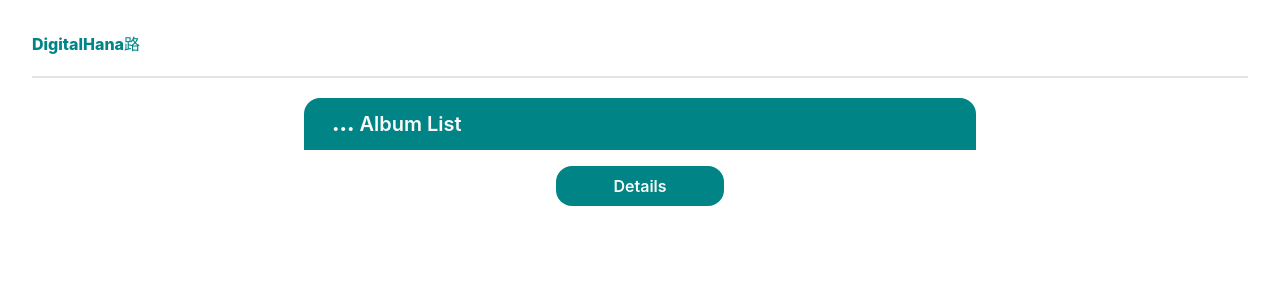
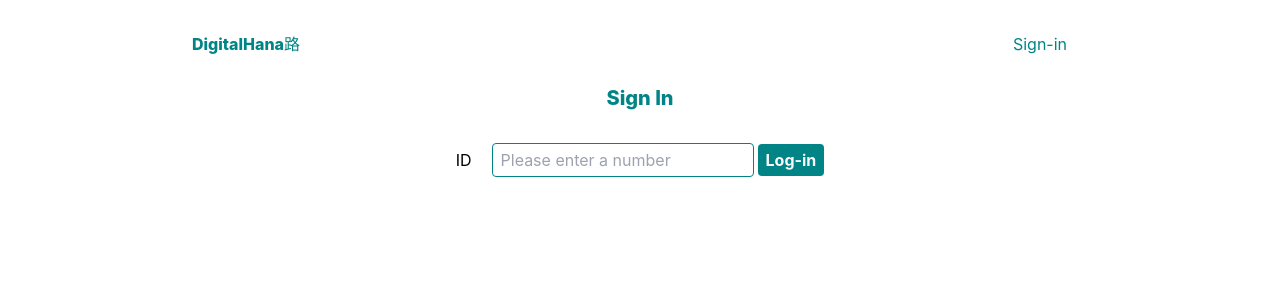
Before and after one commit to jennyjoo/React-Practice, a React (Vite) app in the folder rbvite/: page /login in a window 1280 px wide. Shown: the top 300 px of the page. Built offline with nearby package versions, Linux system fonts and the light colour scheme.

Commit message:
css updaste

```diff
--- a/rbvite/src/App.tsx
+++ b/rbvite/src/App.tsx
@@ -8,14 +8,17 @@ import { AlbumDetail } from './components/AlbumDetail';
 import './App.css';
 import { RequireAuth } from './components/RequireAuth';
 import { NotFound } from './components/ui/NotFound';
+import { Login } from './components/Login';
 
 function App() {
   return (
     <>
       <SessionProvider>
+        <div className='container max-w-4xl mx-auto'>
           <Nav />
           <Routes>
             <Route path='/' element={<Home />} />
+            <Route path='/login' element={<Login />} />
             <Route
               path=':id'
               element={
@@ -35,6 +38,7 @@ function App() {
             />
             <Route path='*' element={<NotFound />} />
           </Routes>
+        </div>
       </SessionProvider>
     </>
   );
--- a/rbvite/src/Nav.tsx
+++ b/rbvite/src/Nav.tsx
@@ -1,19 +1,14 @@
 import { NavLink } from 'react-router-dom';
 import { useSession } from './contexts/session.context';
-import { useNavigate } from 'react-router-dom';
+import { Logout } from './components/Logout';
+import { LoginNav } from './components/LoginNav';
 
 export const Nav = () => {
-  const { session, logout } = useSession();
-  const navigate = useNavigate();
+  const { session } = useSession();
 
-  const logoutHandler = () => {
-    if (logout()) {
-      navigate('/');
-    }
-  };
   return (
     <>
-      <nav className='flex justify-between mb-5 text-hana border-b-2 pb-5 border-b-zinc-200'>
+      <nav className='flex justify-between mb-5 text-hana  pb-2'>
         <NavLink to='/' replace className='text-hana font-extrabold'>
           DigitalHana路
         </NavLink>
@@ -23,9 +18,7 @@ export const Nav = () => {
             {session.user?.id} {session.user?.name}
           </span>
           <span className='basis-1/3'>
-            <button onClick={logoutHandler} className='text-hana'>
-              {session.user && `logout`}
-            </button>
+            {session.user?.id ? <Logout /> : <LoginNav />}
           </span>
         </span>
       </nav>
--- a/rbvite/src/components/Home.tsx
+++ b/rbvite/src/components/Home.tsx
@@ -1,14 +1,53 @@
+import { useNavigate } from 'react-router-dom';
 import { useSession } from '../contexts/session.context';
-import { Login } from './Login';
-import { Albums } from './Albums';
+import './home.css';
+
 export const Home = () => {
   const { session } = useSession();
+  const navigate = useNavigate();
   console.log('ssss>>>', session);
   return (
     <>
-      <div className='container max-w-2xl mx-auto'>
-        {!session.user?.id ? <Login /> : <Albums />}
-      </div>
+      <header id='home-header' className='p-10'>
+        <h1 className='font-bold text-5xl pb-20 text-zinc-50'>
+          DigitalHana路 개발 3기 2차 과제
+        </h1>
+        {session.user?.id && (
+          <button
+            onClick={() => navigate('/albums')}
+            className=' border-zinc-50 border-2 hover:bg-zinc-50 hover:text-hana text-zinc-50 font-black p-3 pl-5 pr-5 rounded-full'
+          >
+            ALBUMS
+          </button>
+        )}
+      </header>
+      <body className='p-5 mt-10 border-t-2 border-hana'>
+        <h1 className='font-extrabold text-4xl mt-10'>
+          금융개발 3기 프론트엔드 과제 2
+        </h1>
+
+        <h2 className='p-5 mb-20 text-xl font-medium'>2024.02. ~ 2024.03.02</h2>
+        <h1 className='text-hana text-xl font-semibold mb-4'>
+          | 주제, 요구사항 |
+        </h1>
+        <h1 className='font-bold text-2xl mb-10 '>
+          jasonplaceholder API로 로그인 사이트 만들기
+        </h1>
+        <div className='text-start pl-20 pr-20 border-hana border-2 p-10 rounded-2xl'>
+          <h2 className='text-2xl font-bold mb-10'>요구사항</h2>
+          <ul className='flex flex-col gap-4 text-start '>
+            <li>1. API는 jsonplaceholder의 어쩌구저쩌구 랄랄라 보세요</li>
+            <li>2. 로그인된 사용자는 useReducer, useContext 이런거 쓰세용</li>
+            <li>3. 왜 인덱스 번호가 안 뜨지? 저는 css가 싫어요!</li>
+            <li>4. 왜 Gap 은 안 먹어? 일일히 다 해야함?</li>
+            <li>5. Linux 멋있어보여요, 얕은지식? 제 전문이죠</li>
+            <li>
+              6. 대신 알기만 앎, 깊이 있는 이해는 남의 이야기, 나는 융합형 인재
+            </li>
+            <li>7. 동해물과 백두산이 마르고 닳도록 하느님이 보우하사</li>
+          </ul>
+        </div>
+      </body>
     </>
   );
 };
--- a/rbvite/src/components/Login.tsx
+++ b/rbvite/src/components/Login.tsx
@@ -50,7 +50,7 @@ export const Login = () => {
         alert('No such user');
       }
 
-      if (login(id, name)) navigate('/list');
+      if (login(id, name)) navigate('/');
       else alert('Login Failed');
     } catch (err) {
       console.error(err);
--- /dev/null
+++ b/rbvite/src/components/LoginNav.tsx
@@ -0,0 +1,18 @@
+import { useNavigate } from 'react-router-dom';
+import { useSession } from '../contexts/session.context';
+
+export const LoginNav = () => {
+  const { session } = useSession();
+  const navigate = useNavigate();
+
+  const loginHandler = () => {
+    if (!session.user?.id) {
+      navigate('/login');
+    }
+  };
+  return (
+    <>
+      <button onClick={loginHandler}>Sign-in</button>
+    </>
+  );
+};
--- /dev/null
+++ b/rbvite/src/components/Logout.tsx
@@ -0,0 +1,16 @@
+import { useNavigate } from 'react-router-dom';
+import { useSession } from '../contexts/session.context';
+
+export const Logout = () => {
+  const { logout } = useSession();
+  const navigate = useNavigate();
+
+  const logoutHandler = () => {
+    if (logout()) navigate('/');
+  };
+  return (
+    <>
+      <button onClick={logoutHandler}>Sign-out!</button>
+    </>
+  );
+};
--- /dev/null
+++ b/rbvite/src/components/home.css
@@ -0,0 +1,3 @@
+#home-header {
+  background-image: url(https://png.pngtree.com/thumb_back/fh260/background/20230615/pngtree-landscape-landscape-photo-image_2902263.jpg);
+}
```
Lines whose indentation alone changed are shown as unchanged.
